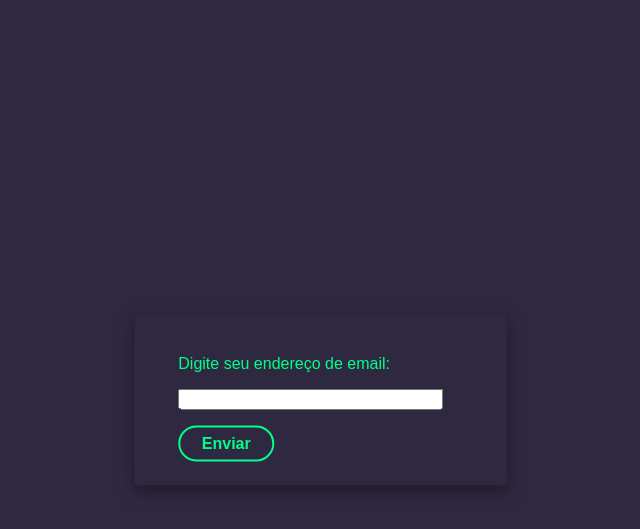
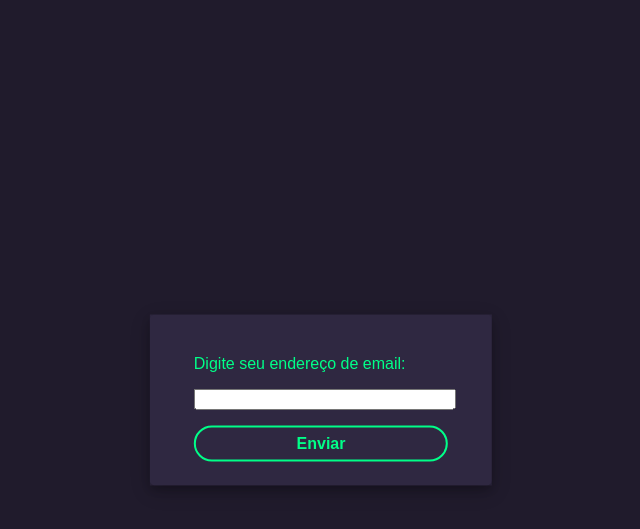
Before and after one commit to AugustoBerto/sistemacadastro, a PHP site: page /sistemacadastro/forgot/forgot_password.php in a window 1280 px wide. Shown: the top 529 px of the page, without its empty margins (319-959 px from the left). Run offline with PHP 8.4, Linux system fonts and the light colour scheme; some libraries are stand-ins or nearby versions.

Commit message:
Correções de bugs

```diff
--- a/assets/css/colors.css
+++ b/assets/css/colors.css
@@ -1,6 +1,6 @@
 :root {
   --primary-color: #00ff88;
-  --secundary-color: #2f2841;
+  --secondary-color: #2f2841;
   --text-color-dark: #000000;
   --text-color-light: #ffffff;
   --icon-color: #f3f3f3;
--- a/assets/css/forgot.css
+++ b/assets/css/forgot.css
@@ -1,6 +1,5 @@
-html,
 body {
-    background: #2f2841;
+    background: #201b2c;
     font-family: 'Poppins', sans-serif;
 }
 
@@ -9,33 +8,31 @@ body {
     top: 50%;
     left: 50%;
     transform: translate(-50%, -50%);
-    color: #00ff88;
-
+    color: var(--primary-color);
+    background-color: #2f2841;
 }
 
 .container .form {
-    background: #2f2841;
     padding: 24px 44px;
     border-radius: 5px;
     box-shadow: 0 4px 8px 0 rgba(0, 0, 0, 0.2), 0 6px 20px 0 rgba(0, 0, 0, 0.19);
 }
 
 .button {
-    width: 96px;
+    width: 100%;
     height: 36px;
     border-style: none;
-    border-radius: 36px;
+    border-radius: 22px;
     border: 2px solid;
     background-color: transparent;
     font-size: 1rem;
     font-weight: 800;
     color: var(--primary-color);
     cursor: pointer;
-    transition: 0.7s;
 }
 
 .input {
-    width: 90%;
+    width: 100%;
     margin-bottom: 16px;
     gap: 10px;
 }
--- a/assets/css/form-title.css
+++ b/assets/css/form-title.css
@@ -9,7 +9,7 @@
 }
 
 .text-overlay {
-  color: var(--secundary-color);
+  color: var(--secondary-color);
 }
 
 .form-text {
--- a/assets/css/form.css
+++ b/assets/css/form.css
@@ -5,7 +5,7 @@
   flex-direction: column;
   justify-content: space-between;
   align-items: center;
-  background-color: var(--secundary-color);
+  background-color: var(--secondary-color);
   padding: 55px 0;
   transition: 1s;
 }
@@ -34,7 +34,7 @@
 
   .form-register {
     position: absolute;
-    color: var(--secundary-color);
+    color: var(--secondary-color);
     transform: translateX(100%);
   }
 
--- a/forgot/forgot_password.php
+++ b/forgot/forgot_password.php
@@ -75,10 +75,12 @@ $connect->close();
     <meta charset="UTF-8">
     <meta name="viewport" content="width=device-width, initial-scale=1.0">
     <link rel="stylesheet" href="../assets/css/forgot.css">
+    <link rel="stylesheet" href="../assets/css/colors.css">
     <title>Recuperação de Senha</title>
 </head>
 
 <body>
+    <main>
         <div class="container">
             <form class="form" method="post" action="forgot_password.php">
                 <p class="text" for="email">Digite seu endereço de email:</p>
@@ -89,6 +91,7 @@ $connect->close();
                 <?php endif; ?>
             </form>
         </div>
+    </main>
 </body>
 
 </html>
--- a/forgot/reset_password.php
+++ b/forgot/reset_password.php
@@ -22,6 +22,7 @@ if (isset($_GET['token'])) {
             <meta charset="UTF-8">
             <meta name="viewport" content="width=device-width, initial-scale=1.0">
             <link rel="stylesheet" href="../assets/css/forgot.css">
+            <link rel="stylesheet" href="../assets/css/colors.css">
             <title>Nova senha</title>
         </head>
 
--- a/forgot/update_password.php
+++ b/forgot/update_password.php
@@ -29,6 +29,7 @@ $connect->close();
     <meta charset="UTF-8">
     <meta name="viewport" content="width=device-width, initial-scale=1.0">
     <link rel="stylesheet" href="../assets/css/forgot.css">
+    <link rel="stylesheet" href="../assets/css/colors.css">
     <title>Recuperação de Senha</title>
 </head>
 
```
Also changed, not shown: assets/css/form-button.css (+5 -5 lines), index.php (+17 -17 lines). Lines whose indentation alone changed are shown as unchanged.
